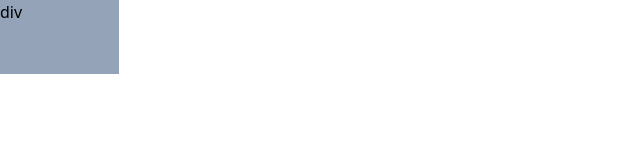
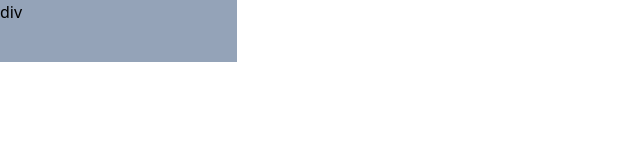
Before and after one commit to the-lemonboy/tailwindcss-px-to-viewport, a website: page playground/index.html in a window 1280 px wide. Shown: the whole page, without its empty margins (0-640 px from the left). Drawn offline with Linux system fonts and the light colour scheme.

Commit message:
chore: change filename

```diff
--- a/example/index.html
+++ b/playground/index.html
@@ -7,7 +7,7 @@
     <link rel="stylesheet" href="output.css">
 </head>
 <body>
-    <div class="pw-w-[100] ph-h-[100] bg-slate-400">
+    <div class="pw-w-[200] ph-h-[150] bg-slate-400">
         div
     </div>
 </body>
--- a/tailwind.config.js
+++ b/tailwind.config.js
@@ -1,13 +1,15 @@
 /** @type {import('tailwindcss').Config} */
+import plugin from './src/index.js'
+
 module.exports = {
-  content: ["./playground/**/*.{html,js}"],
+  content: ['./playground/**/*.{html,js}'],
   theme: {
     extend: {
       pxToViewPort: {
         PresetScreen: {
           height: 1920,
           width: 1080,
-          toUnit: 'vh'
+          toUnit: 'vh',
         },
         utils: {
           fontSize: 'fontSize',
@@ -19,12 +21,10 @@ module.exports = {
           r: 'right',
           b: 'bottom',
           l: 'left',
-          size: 'size'
-
-        }
-      }
-
+          size: 'size',
+        },
+      },
     },
   },
-  plugins: [require('./src/index.js')],
+  plugins: [plugin],
 }
```
Also changed, not shown: package.json (+11 -5 lines), playground/input.css (renamed from example/input.css), playground/output.css.
